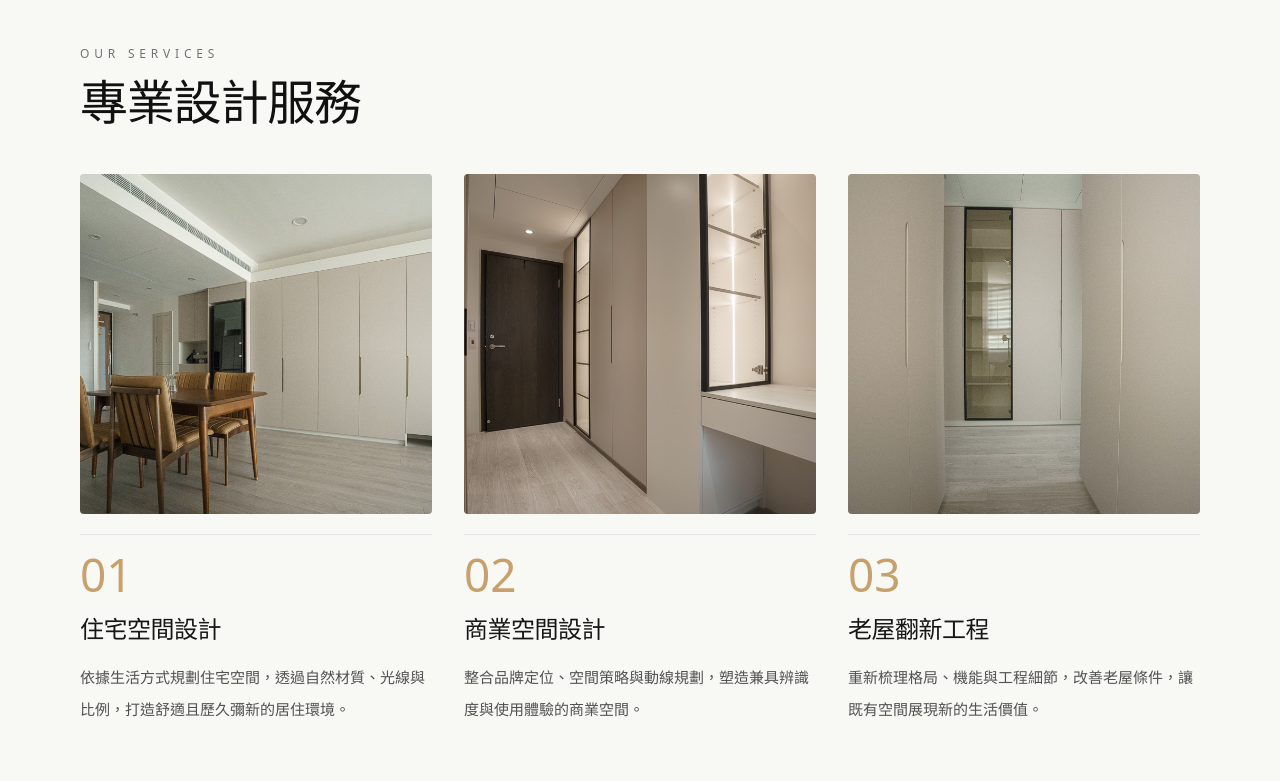
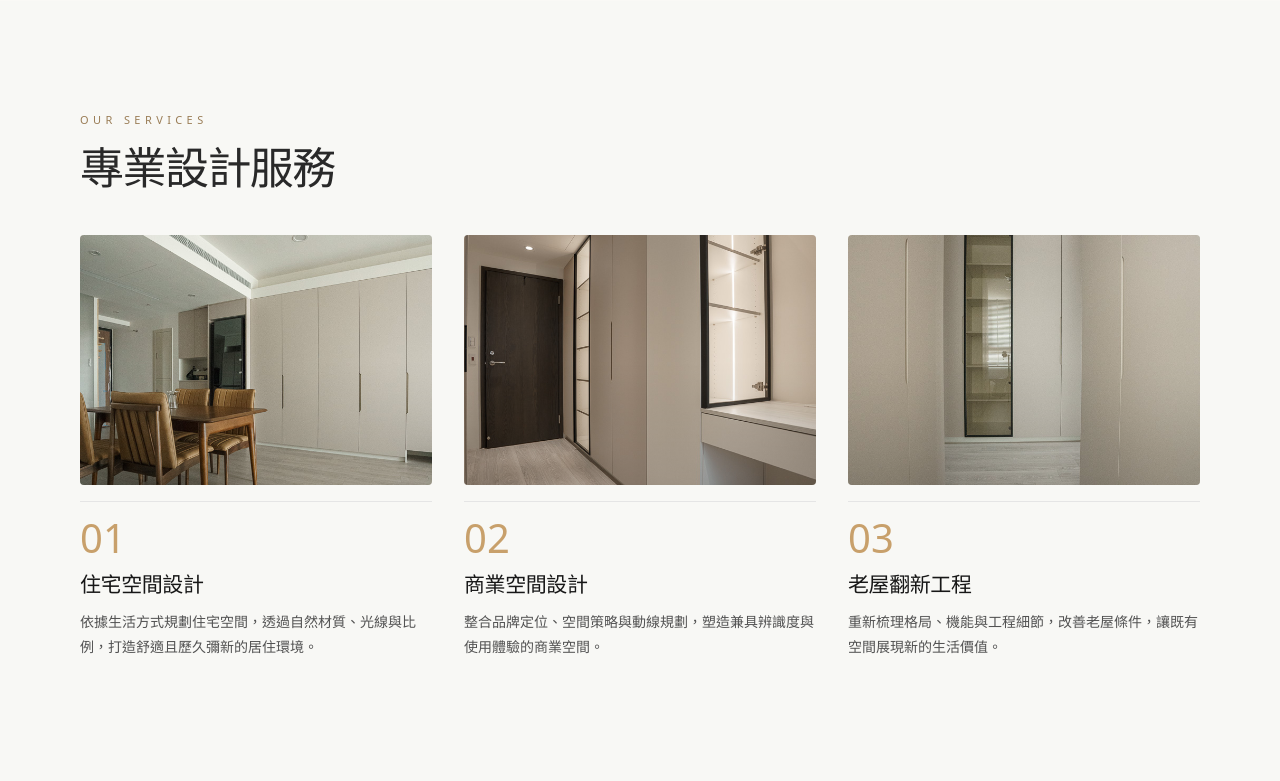
Before and after one commit to village66/mm-studio, a Next.js app: page / in a window 1280 px wide. Shown: the part 1599-2380 px from the top of the page. Built offline with nearby package versions, Linux system fonts and the light colour scheme; no server answers.

Commit message:
Update website

```diff
--- a/components/sections/Services.tsx
+++ b/components/sections/Services.tsx
@@ -3,7 +3,6 @@ import Image from "next/image";
 import Container from "@/components/ui/Container";
 import Reveal from "@/components/ui/Reveal";
 import Section from "@/components/ui/Section";
-import SectionTitle from "@/components/design/SectionTitle";
 
 const services = [
   {
@@ -42,42 +41,82 @@ export default function Services() {
   return (
     <Section
       id="services"
-      className="scroll-mt-[92px] bg-[#f8f8f5]"
+      className="
+        scroll-mt-[92px]
+        bg-[#f8f8f5]
+        !py-16
+        sm:!py-20
+        lg:!py-10
+        xl:!py-12
+      "
     >
       <Container>
-        {/* Section Heading */}
+        {/* Compact section heading */}
         <Reveal>
-          <SectionTitle
-            eyebrow="OUR SERVICES"
-            title="專業設計服務"
-          />
+          <div>
+            <p className="text-[10px] font-medium uppercase tracking-[0.4em] text-[#9a7d56] sm:text-[11px]">
+              Our Services
+            </p>
+
+            <h2
+              className="
+                mt-3
+                text-[32px]
+                font-extralight
+                leading-[1.25]
+                tracking-[-0.035em]
+                text-[#292929]
+                sm:text-[38px]
+                lg:text-[40px]
+                xl:text-[44px]
+              "
+            >
+              專業設計服務
+            </h2>
+          </div>
         </Reveal>
 
-        {/* Services */}
-        <div className="mt-8 grid gap-10 md:grid-cols-2 lg:mt-12 lg:grid-cols-3 lg:gap-8">
+        {/* Service cards */}
+        <div className="mt-8 grid gap-10 md:grid-cols-2 lg:mt-9 lg:grid-cols-3 lg:gap-8 xl:mt-10">
           {services.map((service, index) => (
             <Reveal
               key={service.number}
               delay={index * 0.08}
             >
               <article
-                className="group"
+                className="group outline-none"
                 tabIndex={0}
               >
-                {/* Image */}
-                <div className="relative aspect-[4/5] max-h-[280px] w-full overflow-hidden rounded-sm bg-[#ebe8e1] xl:max-h-[340px]">
+                {/* Responsive image height */}
+                <div
+                  className="
+                    relative
+                    h-[260px]
+                    w-full
+                    overflow-hidden
+                    rounded-sm
+                    bg-[#ebe8e1]
+                    sm:h-[300px]
+                    md:h-[280px]
+                    lg:h-[clamp(250px,28vh,310px)]
+                  "
+                >
                   <Image
                     src={service.image}
                     alt={`${service.zh}｜MM Studio`}
                     fill
-                    sizes="(max-width: 768px) 100vw, (max-width: 1024px) 50vw, 33vw"
+                    sizes="
+                      (max-width: 768px) 100vw,
+                      (max-width: 1024px) 50vw,
+                      33vw
+                    "
                     className="
                       object-cover
                       transition-transform
                       duration-700
                       ease-out
-                      lg:group-hover:scale-105
-                      lg:group-focus:scale-105
+                      lg:group-hover:scale-[1.035]
+                      lg:group-focus:scale-[1.035]
                     "
                   />
 
@@ -87,7 +126,7 @@ export default function Services() {
                 {/* Content */}
                 <div
                   className="
-                    mt-5
+                    mt-4
                     border-t
                     border-neutral-200
                     pt-4
@@ -97,47 +136,56 @@ export default function Services() {
                     lg:group-focus:border-[#b6925d]
                   "
                 >
-                  <p className="text-[40px] font-extralight leading-none text-[#c8a06b] lg:text-[46px]">
+                  <p
+                    className="
+                      text-[34px]
+                      font-extralight
+                      leading-none
+                      text-[#c8a06b]
+                      lg:text-[38px]
+                      xl:text-[40px]
+                    "
+                  >
                     {service.number}
                   </p>
 
-                  {/* Title: Chinese first, English on desktop hover */}
-                  <div className="mt-3 h-10 overflow-hidden">
+                  {/* Chinese title → English title */}
+                  <div className="mt-2 h-9 overflow-hidden">
                     <div
                       className="
                         transition-transform
                         duration-500
                         ease-out
-                        lg:group-hover:-translate-y-10
-                        lg:group-focus:-translate-y-10
+                        lg:group-hover:-translate-y-9
+                        lg:group-focus:-translate-y-9
                       "
                     >
-                      <h3 className="h-10 text-[22px] font-light leading-10 tracking-[-0.02em] text-neutral-900 lg:text-[24px]">
+                      <h3 className="h-9 text-[20px] font-light leading-9 tracking-[-0.02em] text-neutral-900 lg:text-[21px]">
                         {service.zh}
                       </h3>
 
-                      <h3 className="h-10 whitespace-nowrap text-[20px] font-light leading-10 tracking-[-0.015em] text-[#9a7b54] lg:text-[22px]">
+                      <h3 className="h-9 whitespace-nowrap text-[19px] font-light leading-9 tracking-[-0.015em] text-[#9a7b54] lg:text-[20px]">
                         {service.en}
                       </h3>
                     </div>
                   </div>
 
-                  {/* Description: Chinese first, English on desktop hover */}
-                  <div className="mt-3 h-[96px] overflow-hidden">
+                  {/* Chinese description → English description */}
+                  <div className="mt-2 h-[80px] overflow-hidden">
                     <div
                       className="
                         transition-transform
                         duration-500
                         ease-out
-                        lg:group-hover:-translate-y-[96px]
-                        lg:group-focus:-translate-y-[96px]
+                        lg:group-hover:-translate-y-[80px]
+                        lg:group-focus:-translate-y-[80px]
                       "
                     >
-                      <p className="h-[96px] text-[14px] font-light leading-7 text-neutral-600 lg:text-[15px] lg:leading-8">
+                      <p className="h-[80px] text-[13px] font-light leading-[1.75] text-neutral-600 xl:text-[14px]">
                         {service.zhDescription}
                       </p>
 
-                      <p className="h-[96px] text-[14px] font-light leading-7 text-[#8a7356] lg:text-[15px] lg:leading-8">
+                      <p className="h-[80px] text-[13px] font-light leading-[1.75] text-[#8a7356] xl:text-[14px]">
                         {service.enDescription}
                       </p>
                     </div>
```
